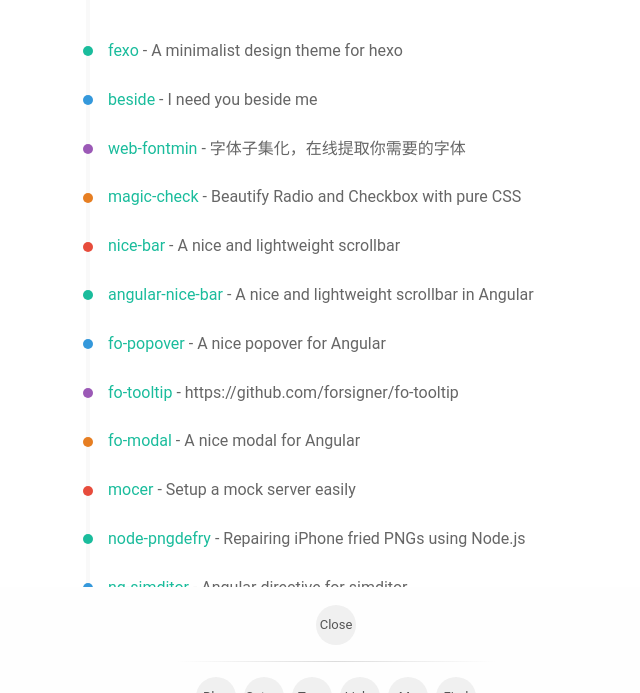
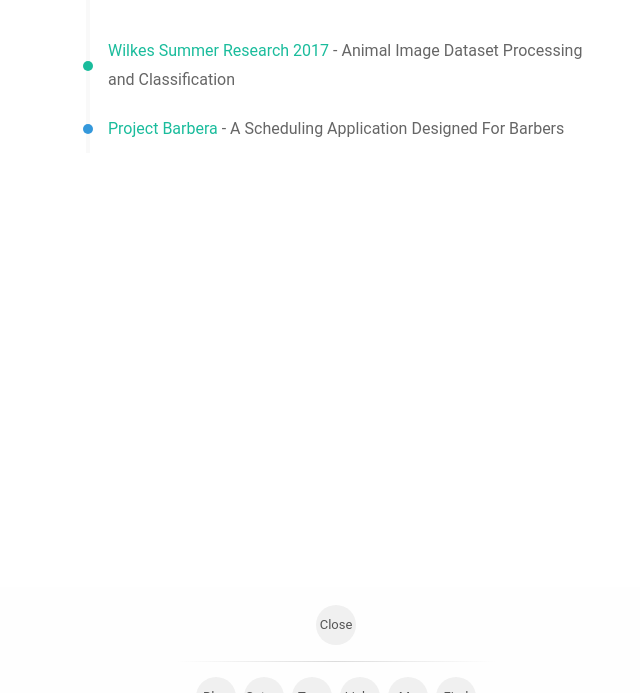
Before and after one commit to sychoo/sychoo.github.io-archived, a plain HTML site: page project/index.html in a window 1280 px wide. Shown: the part 213-906 px from the top of the page, without its empty margins (304-944 px from the left). After the commit the page ends 800 px from the top, so only its background shows below. Drawn offline with Linux system fonts and the light colour scheme; some packages are replaced by stand-ins of ours; a script that the page names is missing.

Commit message:
auto-commit

```diff
--- a/project/index.html
+++ b/project/index.html
@@ -175,8 +175,8 @@
         <i class="dot dot-0 "></i>
 
         <div class="text">
-          <a class="project-url" href="https://github.com/forsigner/fexo" rel="noopener noreferrer" target="_blank">fexo</a>
-          <span class="intro">- A minimalist design theme for hexo</span>
+          <a class="project-url" href="https://sychoo.github.io/2017/12/28/wilkes-research-summer-2017/" rel="noopener noreferrer" target="_blank">Wilkes Summer Research 2017</a>
+          <span class="intro">- Animal Image Dataset Processing and Classification</span>
         </div>
 
       </li>
@@ -186,118 +186,8 @@
         <i class="dot dot-1 "></i>
 
         <div class="text">
-          <a class="project-url" href="https://github.com/forsigner/beside" rel="noopener noreferrer" target="_blank">beside</a>
-          <span class="intro">- I need you beside me</span>
-        </div>
-
-      </li>
-
-      <li class="project-item">
-
-        <i class="dot dot-2 "></i>
-
-        <div class="text">
-          <a class="project-url" href="https://github.com/forsigner/web-fontmin" rel="noopener noreferrer" target="_blank">web-fontmin</a>
-          <span class="intro">- 字体子集化，在线提取你需要的字体</span>
-        </div>
-
-      </li>
-
-      <li class="project-item">
-
-        <i class="dot dot-3 "></i>
-
-        <div class="text">
-          <a class="project-url" href="https://github.com/forsigner/magic-check" rel="noopener noreferrer" target="_blank">magic-check</a>
-          <span class="intro">- Beautify Radio and Checkbox with pure CSS</span>
-        </div>
-
-      </li>
-
-      <li class="project-item">
-
-        <i class="dot dot-4 "></i>
-
-        <div class="text">
-          <a class="project-url" href="https://github.com/forsigner/nice-bar" rel="noopener noreferrer" target="_blank">nice-bar</a>
-          <span class="intro">- A nice and lightweight scrollbar</span>
-        </div>
-
-      </li>
-
-      <li class="project-item">
-
-        <i class="dot dot-0 "></i>
-
-        <div class="text">
-          <a class="project-url" href="https://github.com/forsigner/angular-nice-bar" rel="noopener noreferrer" target="_blank">angular-nice-bar</a>
-          <span class="intro">- A nice and lightweight scrollbar in Angular</span>
-        </div>
-
-      </li>
-
-      <li class="project-item">
-
-        <i class="dot dot-1 "></i>
-
-        <div class="text">
-          <a class="project-url" href="https://github.com/forsigner/fo-popover" rel="noopener noreferrer" target="_blank">fo-popover</a>
-          <span class="intro">- A nice popover for Angular</span>
-        </div>
-
-      </li>
-
-      <li class="project-item">
-
-        <i class="dot dot-2 "></i>
-
-        <div class="text">
-          <a class="project-url" href="A nice tooltip for Angular" rel="noopener noreferrer" target="_blank">fo-tooltip</a>
-          <span class="intro">- https://github.com/forsigner/fo-tooltip</span>
-        </div>
-
-      </li>
-
-      <li class="project-item">
-
-        <i class="dot dot-3 "></i>
-
-        <div class="text">
-          <a class="project-url" href="https://github.com/forsigner/fo-modal" rel="noopener noreferrer" target="_blank">fo-modal</a>
-          <span class="intro">- A nice modal for Angular</span>
-        </div>
-
-      </li>
-
-      <li class="project-item">
-
-        <i class="dot dot-4 "></i>
-
-        <div class="text">
-          <a class="project-url" href="https://github.com/forsigner/mocer" rel="noopener noreferrer" target="_blank">mocer</a>
-          <span class="intro">- Setup a mock server easily</span>
-        </div>
-
-      </li>
-
-      <li class="project-item">
-
-        <i class="dot dot-0 "></i>
-
-        <div class="text">
-          <a class="project-url" href="https://github.com/forsigner/node-pngdefry" rel="noopener noreferrer" target="_blank">node-pngdefry</a>
-          <span class="intro">- Repairing iPhone fried PNGs using Node.js</span>
-        </div>
-
-      </li>
-
-      <li class="project-item">
-
-        <i class="dot dot-1 "></i>
-
-        <div class="text">
-          <a class="project-url" href="https://github.com/forsigner/ng-simditor" rel="noopener noreferrer" target="_blank">ng-simditor</a>
-          <span class="intro">- Angular directive for simditor</span>
+          <a class="project-url" href="" rel="noopener noreferrer" target="_blank">Project Barbera</a>
+          <span class="intro">- A Scheduling Application Designed For Barbers</span>
         </div>
 
       </li>
```
